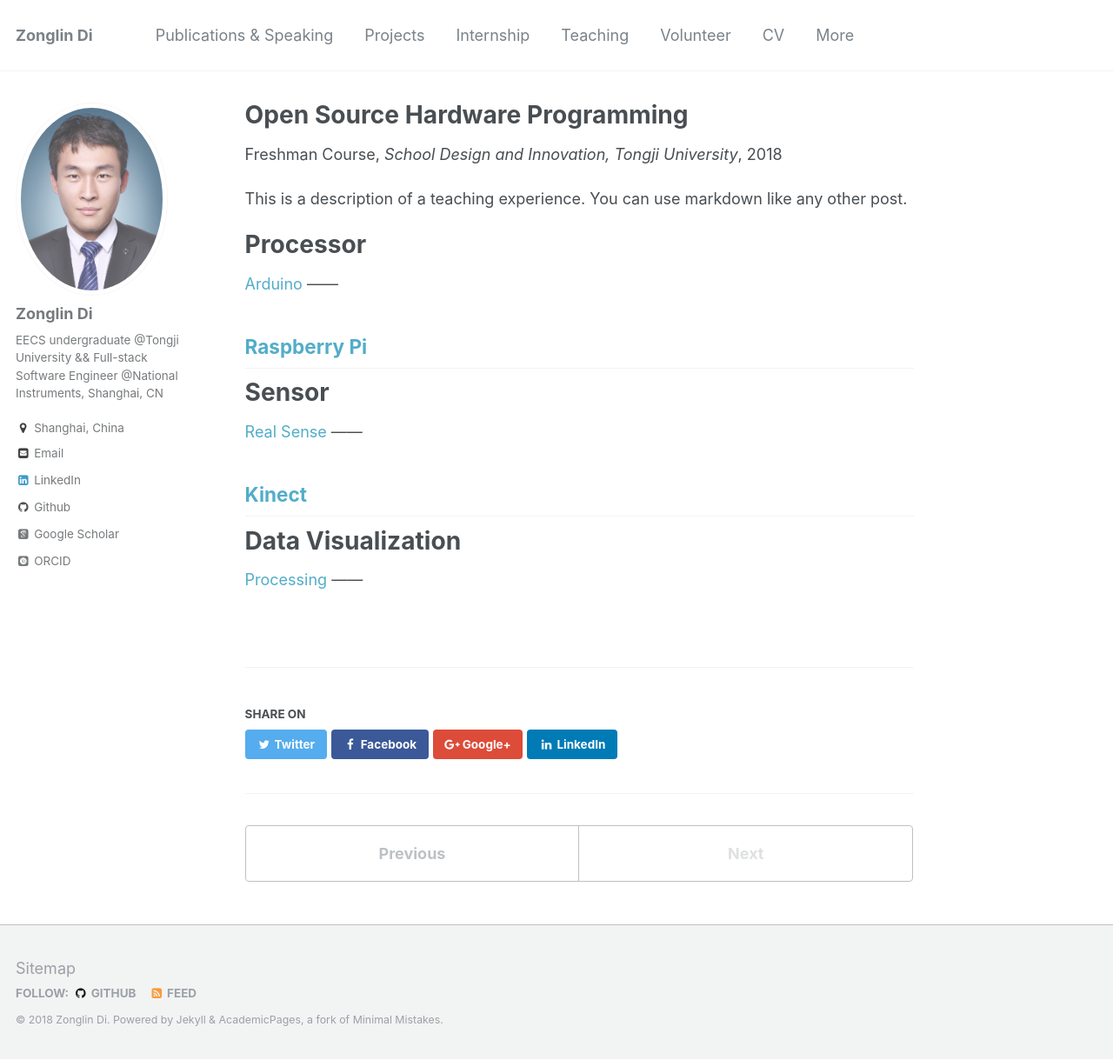
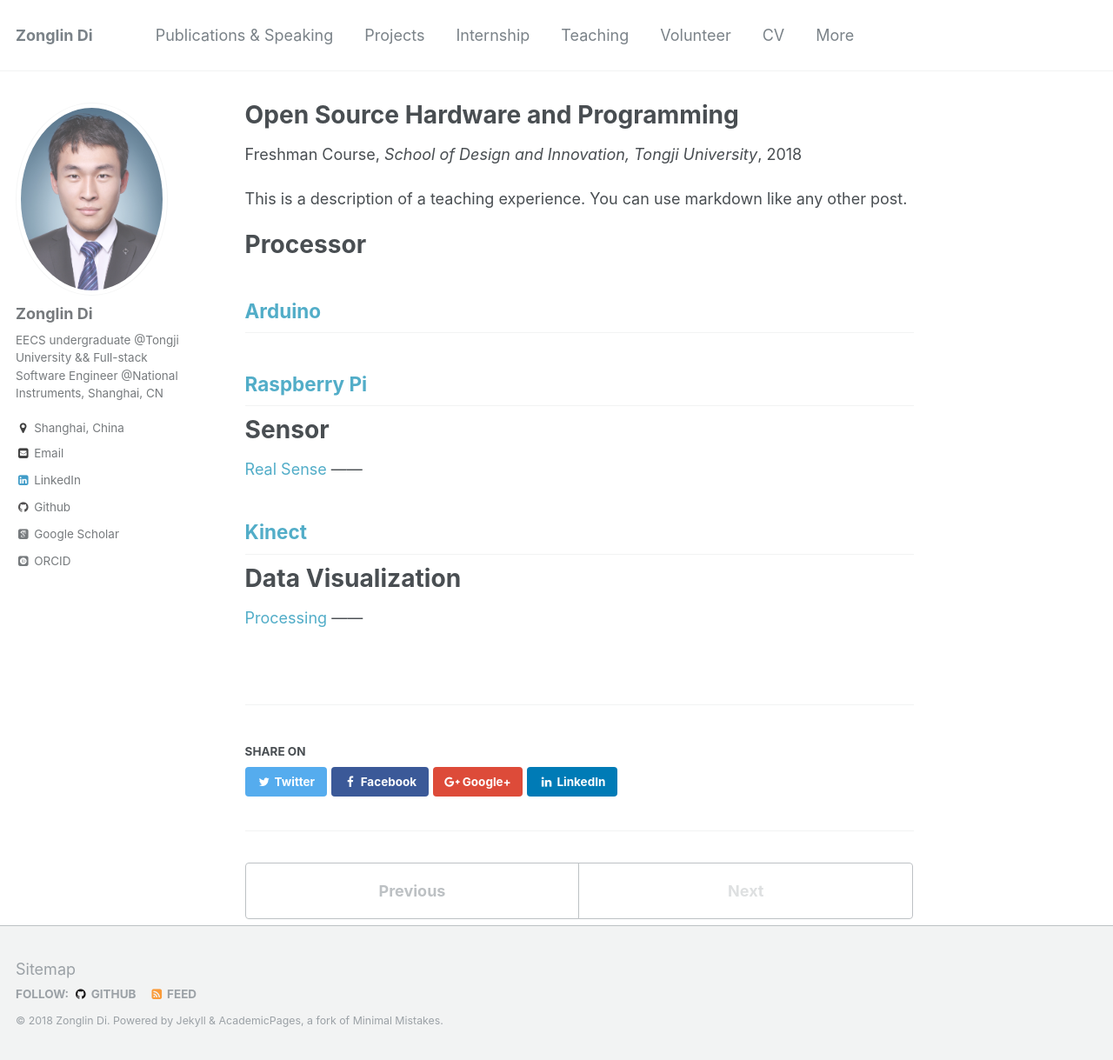
Before and after one commit to ElegantLin/elegantlin.github.io, a Jekyll site: the page built from _teaching/CDI.md, in a window 1280 px wide and 1219 px high. Shown: the whole window at 87% size. Built offline with Jekyll 4.4.1, drawn with Linux system fonts in a browser that asks for light colours; some web fonts are replaced.

Commit message:
fix typo

```diff
--- a/_teaching/CDI.md
+++ b/_teaching/CDI.md
@@ -1,9 +1,9 @@
 ---
-title: "Open Source Hardware Programming"
+title: "Open Source Hardware and Programming"
 collection: teaching
 type: "Freshman Course"
-permalink: /teaching/Open-Source-Hardware-Programming
-venue: "School Design and Innovation, Tongji University"
+permalink: /teaching/Open-Source-Hardware-and-Programming
+venue: "School of Design and Innovation, Tongji University"
 date: Sept. 2018 -- Jan. 2019
 location: "Shanghai, China"
 ---
@@ -12,6 +12,7 @@
 
 Processor
 ======
+
 [Arduino](https://www.arduino.cc/)
 ------
 
```
